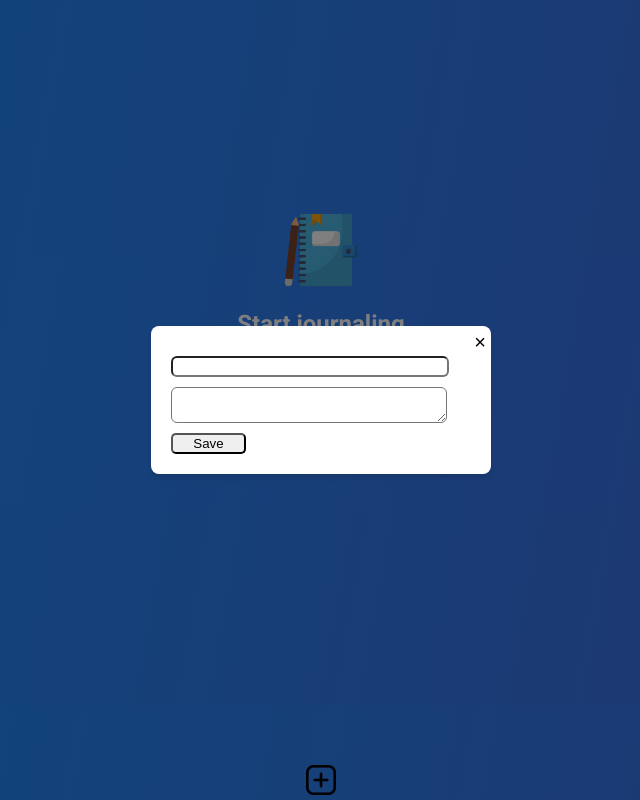
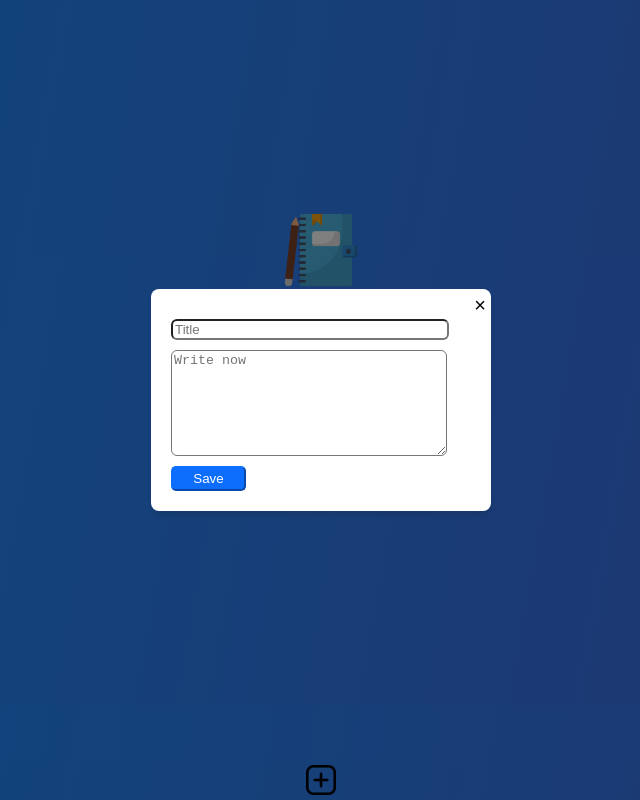
Before and after one commit to schmenniooo/Journal_IO, a React (Vite) app: page / in a window 1280 px wide. Both pictures are taken after a click on the button 640 px from the left and 875 px from the top of the page. Shown: the part 95-895 px from the top of the page, without its empty margins (319-959 px from the left). Built offline with nearby package versions, Linux system fonts and the light colour scheme.

Commit message:
better design and placeholders

```diff
--- a/src/components/editEntryModal/modalEntryView.css
+++ b/src/components/editEntryModal/modalEntryView.css
@@ -53,6 +53,7 @@
 #content {
 
     width: 90%;
+    height: 100px;
 }
 
 .saveButton {
@@ -60,5 +61,8 @@
     cursor: pointer;
     width: 25%;
     border-radius: 5px;
-    border-color: black;
+    border-color: #0d6efd;
+    color: white;
+    background-color: #0d6efd;
+    padding: 3px;
 }
--- a/src/components/editEntryModal/modalEntryView.jsx
+++ b/src/components/editEntryModal/modalEntryView.jsx
@@ -10,8 +10,8 @@ const Modal = ({ isOpen, onClose}) => {
             <div className="modal-content">
                 <button className="modal-close" onClick={onClose}>&times;</button>
                 <form className="inputForm">
-                    <input className="inputBox" type={"text"}/>
-                    <textarea className="inputBox" id={"content"}/>
+                    <input className="inputBox" type={"text"} placeholder="Title"/>
+                    <textarea className="inputBox" id={"content"} placeholder="Write now"/>
                     <button className="saveButton" type="submit">Save</button>
                 </form>
             </div>
```
